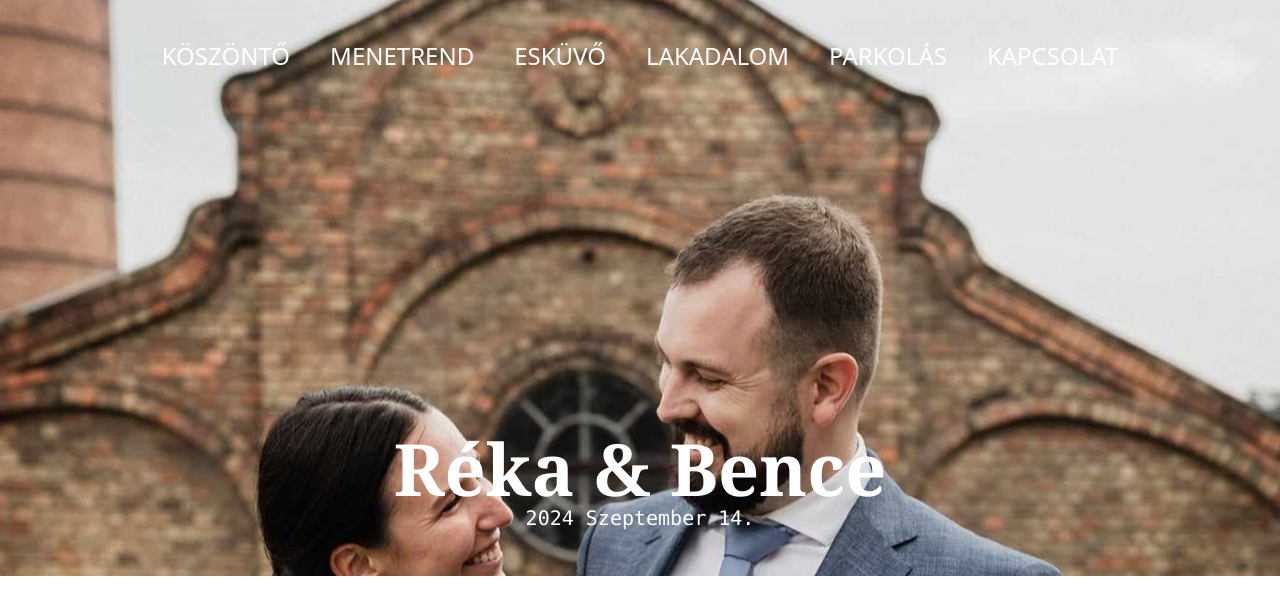
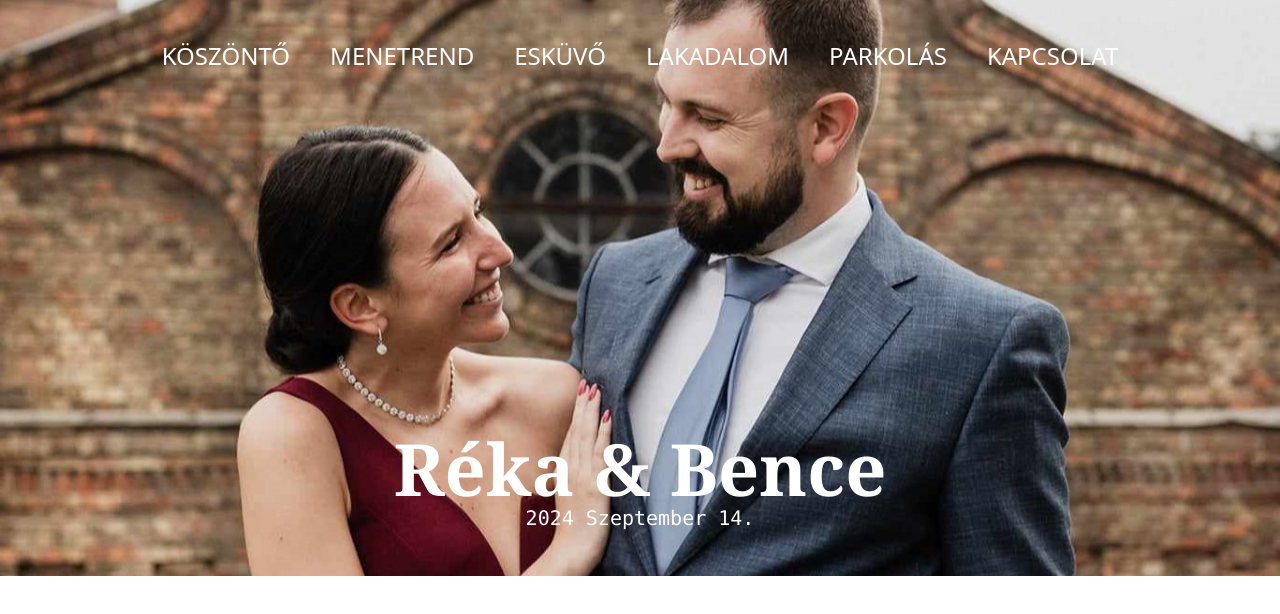
Before and after one commit to molnarbence/wedding, a Nuxt app: page / in a window 1280 px wide. Shown: the top 614 px of the page. Built offline with nearby package versions, Linux system fonts and the light colour scheme.

Commit message:
Update Hero.vue background position

```diff
--- a/components/Hero.vue
+++ b/components/Hero.vue
@@ -2,7 +2,7 @@
 
 <template>
   <div
-    class="w-full bg-no-repeat bg-[url('/images/hero-05.jpg')] h-96 lg:h-[36rem] bg-cover bg-top bg-transparent relative">
+    class="w-full bg-no-repeat bg-[url('/images/hero-05.jpg')] h-96 lg:h-[36rem] bg-cover bg-center bg-transparent relative">
 
     <div class="max-w-3xl mx-auto pt-4 sm:pt-10">
       <ul class="flex flex-row items-start justify-center gap-4 sm:gap-10 text-white text-lg sm:text-2xl uppercase">
```
